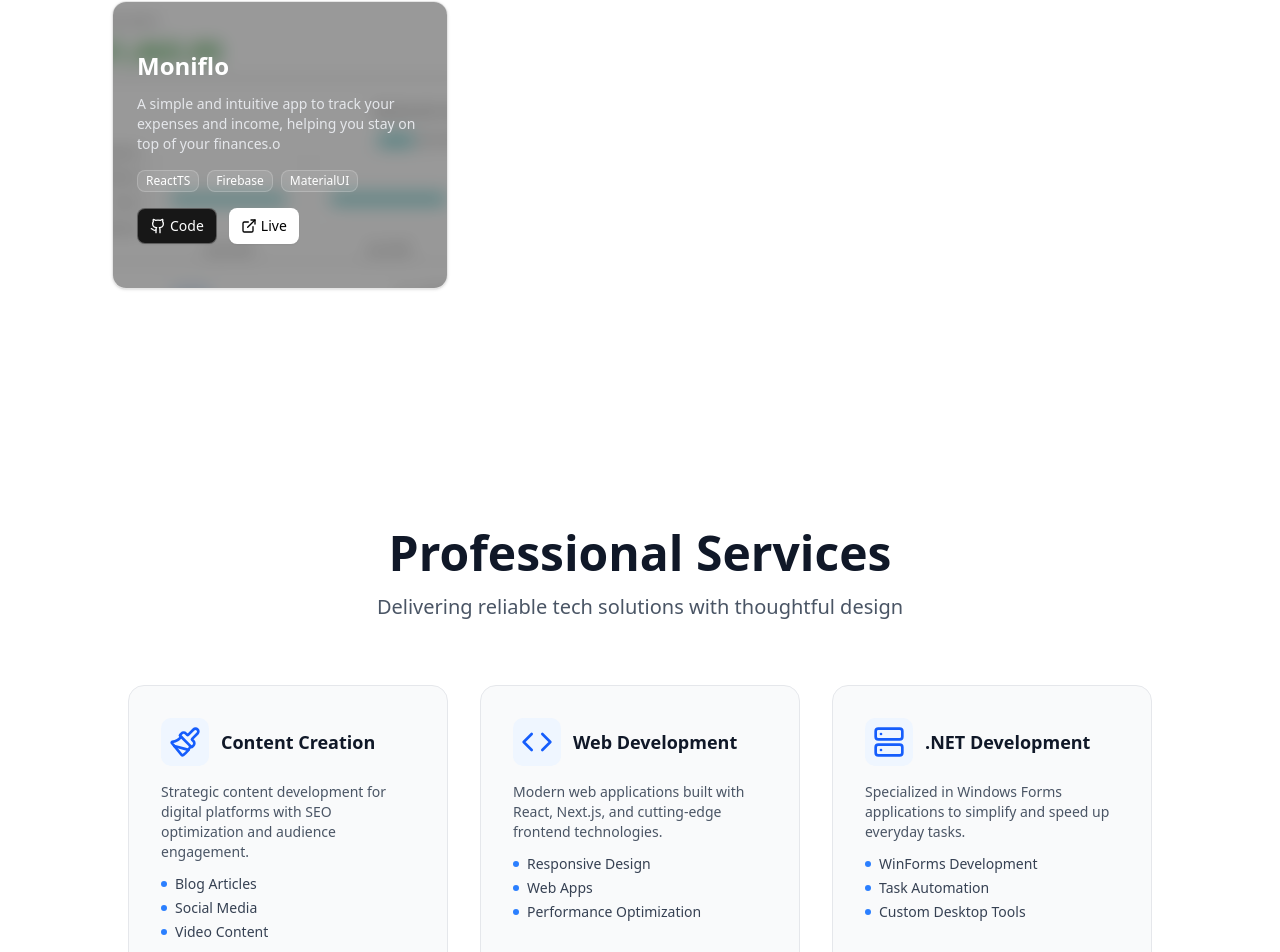
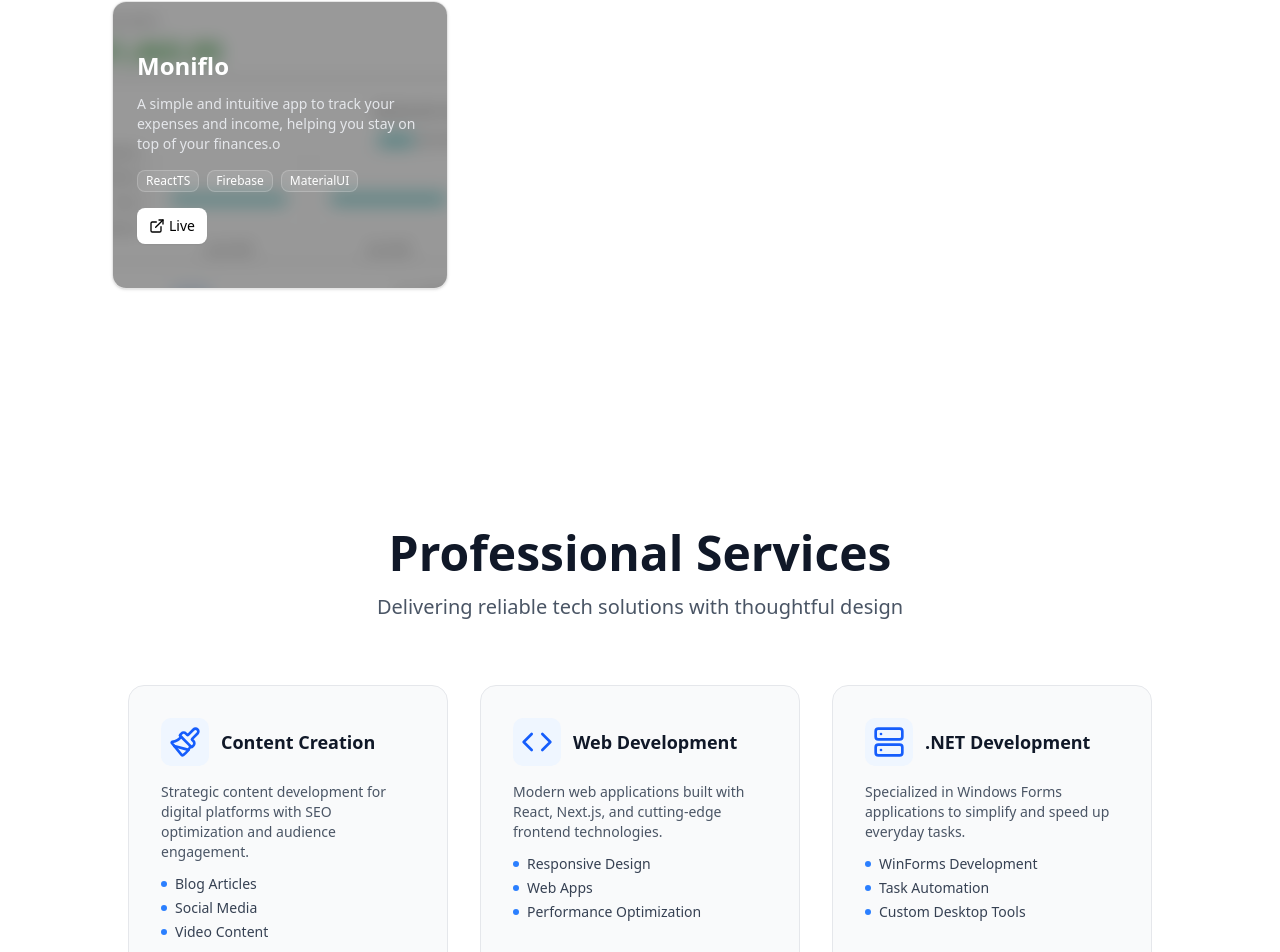
Before and after one commit to moroshing/portfolio, a React (Vite) app: page / in a window 1280 px wide. Shown: the part 2291-3243 px from the top of the page. Built offline with nearby package versions, Linux system fonts and the light colour scheme.

Commit message:
Modified Projects section

```diff
--- a/src/sections/Projects.tsx
+++ b/src/sections/Projects.tsx
@@ -41,7 +41,7 @@ const projects = [
     description:
       "A simple and intuitive app to track your expenses and income, helping you stay on top of your finances.o",
     tech: ["ReactTS", "Firebase", "MaterialUI"],
-    github: "https://github.com/moroshing/expense-tracker",
+    // github: "https://github.com/moroshing/expense-tracker",
     demo: "https://moniflo.netlify.app/",
     image: monifloImg,
   },
```
